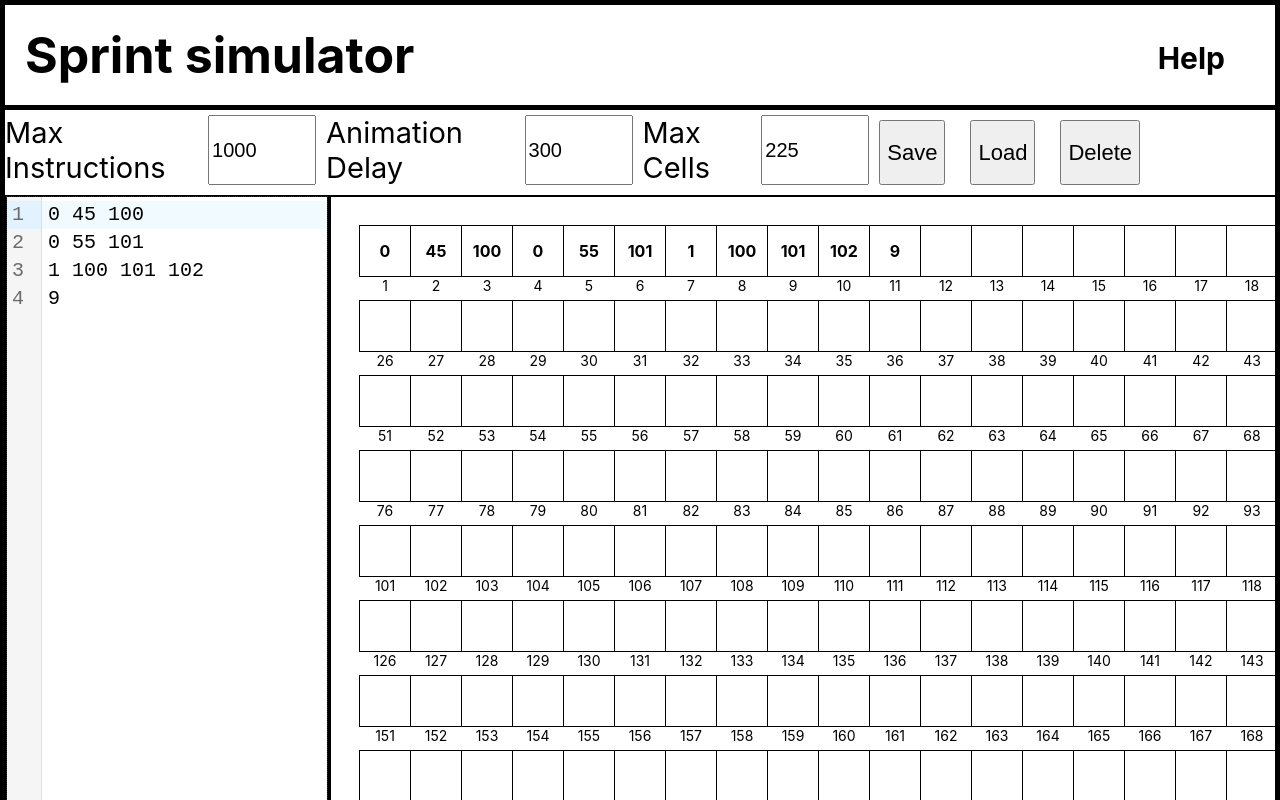
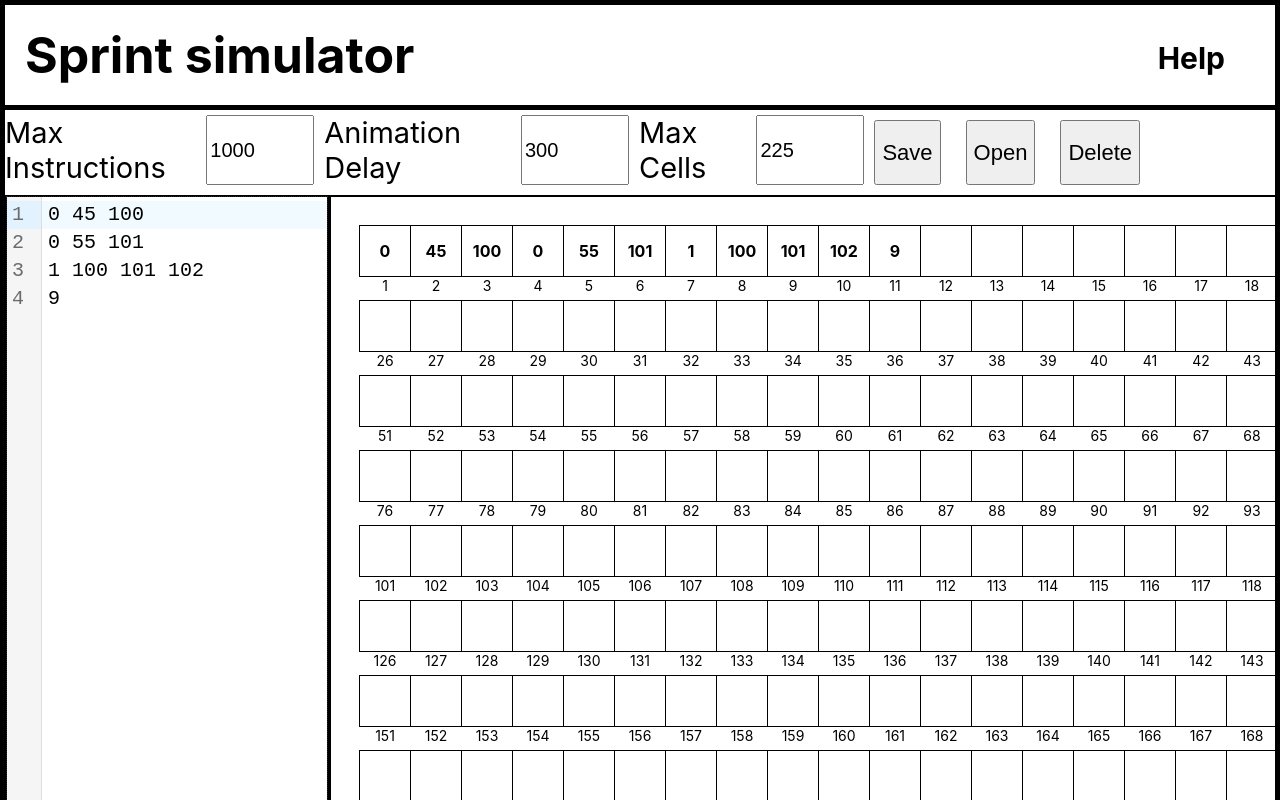
Before and after one commit to ashishkujoy/sprint-ui, a React (Create React App) app: page / in a window 1280 px wide. Shown: the top 800 px of the page. Built offline with nearby package versions, Linux system fonts and the light colour scheme.

Commit message:
Renames load to open

```diff
--- a/src/App.js
+++ b/src/App.js
@@ -64,7 +64,7 @@ function App() {
               onChange={(cellCounts) => dispatch(Actions.setCellCount(cellCounts))}
             />
             <button className='btn' onClick={() => dispatch(Actions.showSaveProgramModal)}>Save</button>
-            <button className='btn' onClick={() => dispatch(Actions.showLoadProgramModal)}>Load</button>
+            <button className='btn' onClick={() => dispatch(Actions.showLoadProgramModal)}>Open</button>
             <button className='btn' onClick={() => dispatch(Actions.showDeleteProgramModal)}>Delete</button>
           </div>
           <div className='editor-and-register'>
```
